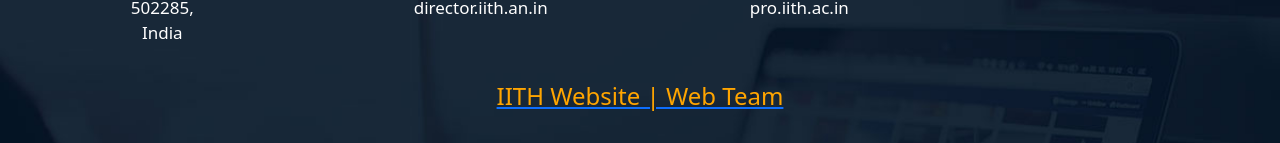
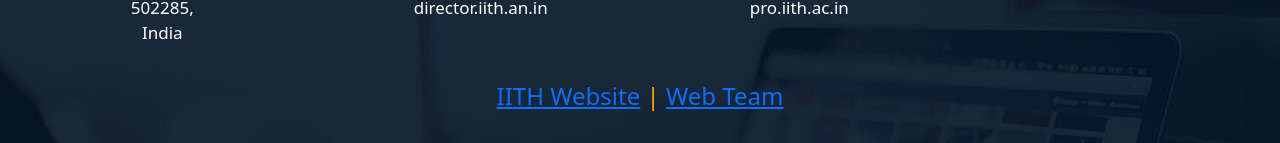
Before and after one commit to TinkerersLabIITH/IIC-IITH, a React (Vite) app: page /web-team in a window 1280 px wide. Shown: the part 1142-1285 px from the top of the page. Built offline with nearby package versions, Linux system fonts and the light colour scheme.

Commit message:
footer changed

```diff
--- a/src/Components/Footer/Footer.jsx
+++ b/src/Components/Footer/Footer.jsx
@@ -40,7 +40,9 @@
             <p className={styles.foot_p}>MOE Innovation Cell</p>
           </div>
         </div>
-        <Link to ="/web-team"><h3 className={styles.lasth3}>IITH Website | Web Team</h3> </Link>
+        <h3 className={styles.lasth3}>
+                <a href="https://www.iith.ac.in" className={styles.link}>IITH Website</a> | <Link to="/web-team" className={styles.link}>Web Team</Link>
+            </h3>
       </div>
     </>
   );
```
